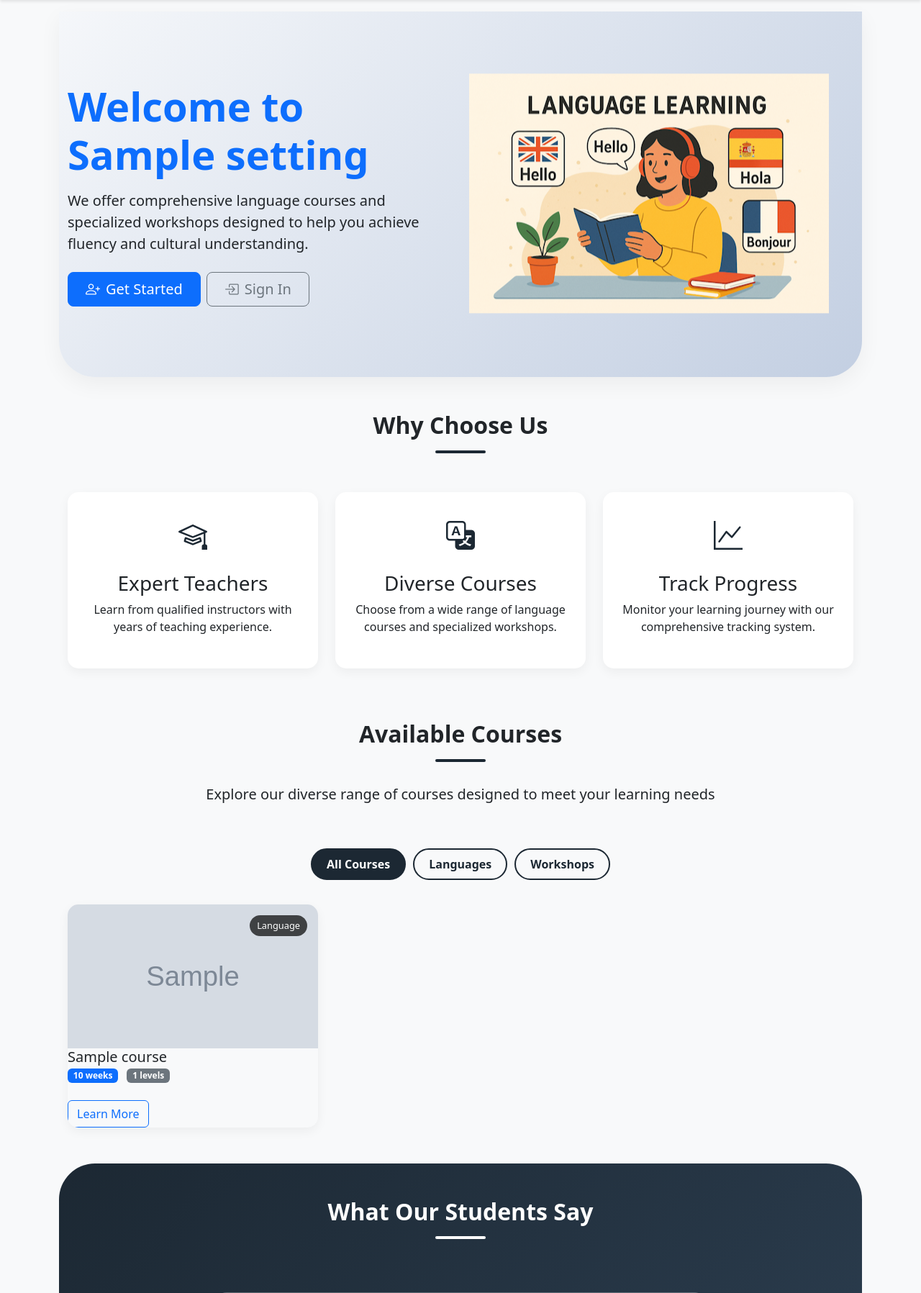
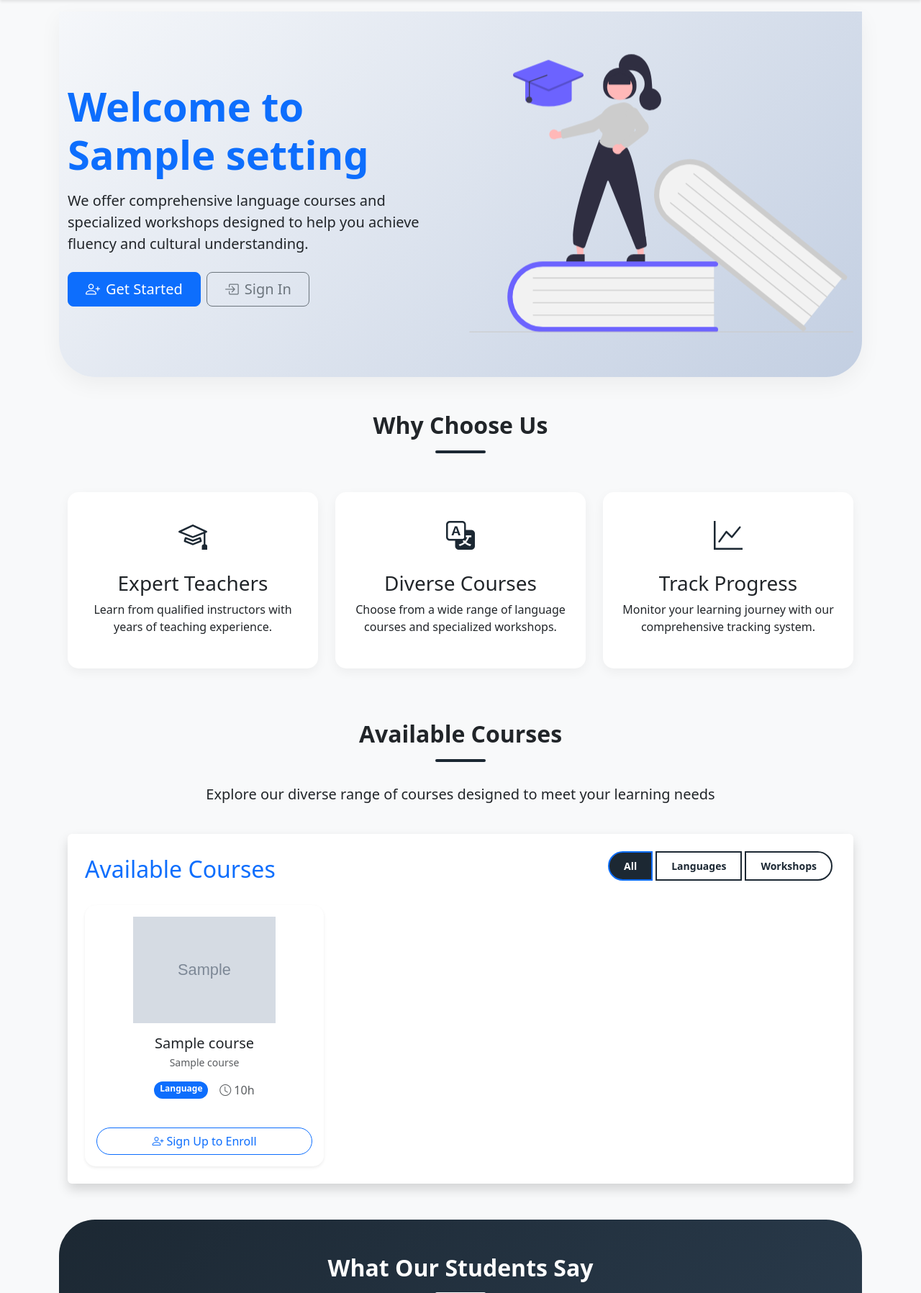
Before and after one commit to Djellal/ceilgest, a Flask app: page / in a window 1280 px wide. Shown: the part 56-1853 px from the top of the page at 72% size. Run offline with Flask 3, Linux system fonts and the light colour scheme; tables that the repository leaves empty hold one stand-in row (values such as "Sample post"); grey boxes marked "Sample" are stand-in pictures; some libraries are stand-ins or nearby versions.

Commit message:
feat: update static assets and course registration flow
- Add new favicon and replace PNG image with SVG for better scalability
- Modify registration redirect to view-registration page for improved user experience
- Refactor index.html to include courses_section partial for better maintainability

```diff
--- a/app/routes.py
+++ b/app/routes.py
@@ -68,7 +68,8 @@ def register_course():
             db.session.add(registration)
             db.session.commit()
             flash('Registration successful!', 'success')
-            return redirect(url_for('main.index'))
+            # Redirect to view-registration page instead of index
+            return redirect(url_for('main.view_registration', registration_id=registration.id))
         except Exception as e:
             db.session.rollback()
             flash(f'Registration failed: {str(e)}', 'danger')
--- a/app/templates/index.html
+++ b/app/templates/index.html
@@ -35,7 +35,7 @@
                 {% endif %}
             </div>
             <div class="col-lg-6 d-none d-lg-block">
-                <img src="{{ url_for('static', filename='img/language-learning.png') }}" alt="Language Learning" class="img-fluid hero-image">
+                <img src="{{ url_for('static', filename='img/language-learning.svg') }}" alt="Language Learning" class="img-fluid hero-image">
             </div>
         </div>
     </div>
@@ -91,38 +91,9 @@
         </div>
     </div>
 
-    <div class="course-filter mb-4">
-        <div class="d-flex justify-content-center flex-wrap">
-            <button class="filter-btn active" data-filter="all">All Courses</button>
-            <button class="filter-btn" data-filter="Language">Languages</button>
-            <button class="filter-btn" data-filter="Workshop">Workshops</button>
-        </div>
-    </div>
+    {% include 'partials/courses_section.html' %}
 
-    <div class="row g-4" id="courseGrid">
-        {% for course in courses %}
-        <div class="col-md-6 col-lg-4" data-course-type="{{ course.course_type }}">
-            <div class="course-card h-100">
-                <div class="course-image-container">
-                    {% if course.image %}
-                    <img src="{{ url_for('static', filename='uploads/' + course.image) }}" class="card-img-top" alt="{{ course.name }}">
-                    {% else %}
-                    <img src="{{ url_for('static', filename='img/course-placeholder.jpg') }}" class="card-img-top" alt="{{ course.name }}">
-                    {% endif %}
-                    <div class="course-badge">{{ course.course_type }}</div>
-                </div>
-                <div class="card-body">
-                    <h5 class="card-title">{{ course.name }}</h5>
-                    <p class="card-text">
-                        <span class="badge bg-primary me-2">{{ course.duration }} weeks</span>
-                        <span class="badge bg-secondary">{{ course.levels|length }} levels</span>
-                    </p>
-                    <a href="#" class="btn btn-outline-primary mt-2">Learn More</a>
-                </div>
-            </div>
-        </div>
-        {% endfor %}
-    </div>
+
 </div>
 
 <!-- Testimonials Section -->
```
Also changed, not shown: app/static/favicon.ico (added), app/static/img/language-learning.png (deleted), app/static/img/language-learning.svg (added).
